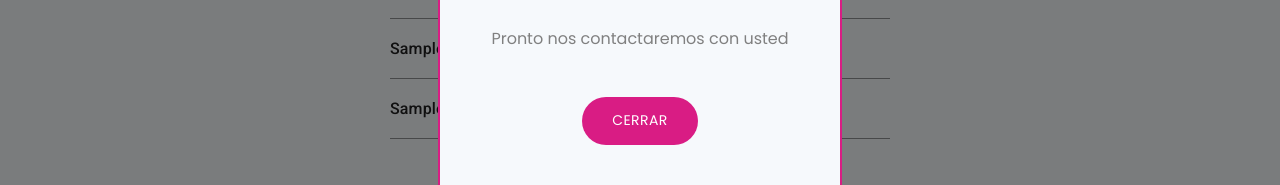
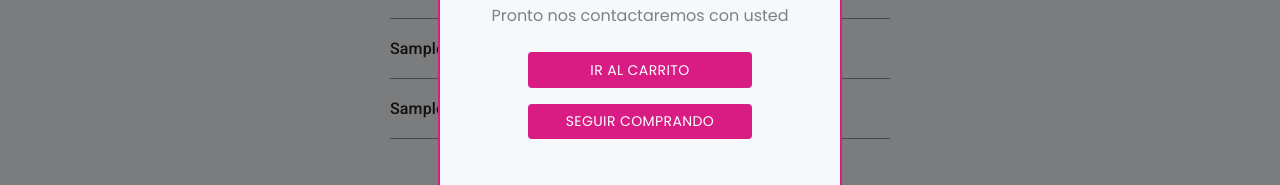
Before and after one commit to nataliarrod/la-store, a React (Create React App) app: page / in a window 1280 px wide. Both pictures are taken after typing "Sample", "name@example.com", "Sample", "Sample" into the empty fields and a click on the button "ENVIAR". Shown: the part 1592-1777 px from the top of the page. Built offline with nearby package versions, Linux system fonts and the light colour scheme; no server answers; the HTML template or start-up script is replaced by a standard one.

Commit message:
added button Order and button Store, changed default border radius (similar to other buttons)

```diff
--- a/src/components/GeneralModal/GeneralModal.jsx
+++ b/src/components/GeneralModal/GeneralModal.jsx
@@ -1,9 +1,17 @@
 import React from "react";
 import { Modal, Backdrop, Fade, Button } from "@material-ui/core";
 import useStyles from "./styles";
+import  { useHistory } from "react-router-dom";
+import { orderRoute } from "../../utils/constants";
+import generalModalConstants from "./constants";
 
 const GeneralModal = ({ openModal, setOpenModal, title, message }) => {
   const classes = useStyles();
+  const History = useHistory();
+
+  const redirectToOrder = () => {
+    History.push(orderRoute);
+  };
 
   return (
     <div className={classes.root}>
@@ -23,14 +31,24 @@ const GeneralModal = ({ openModal, setOpenModal, title, message }) => {
           <div className={classes.paper}>
             <h2>{title}</h2>
             <p>{message}</p>
+            <div className={classes.buttonsModal}>
+              <Button
+                className={classes.buttonGrad}
+                classvariant="contained"
+                type="button"
+                onClick={redirectToOrder}
+              >
+                {generalModalConstants.buttonOrder}
+              </Button>
               <Button
                 className={classes.buttonGrad}
                 classvariant="contained"
                 type="button"
                 onClick={() => setOpenModal(false)}
               >
-              cerrar
+                {generalModalConstants.buttonStore}
               </Button>
+            </div>
           </div>
         </Fade>
       </Modal>
--- /dev/null
+++ b/src/components/GeneralModal/constants.js
@@ -0,0 +1,6 @@
+const generalModalConstants = {
+  buttonOrder: "ir al carrito",
+  buttonStore: "seguir comprando",
+};
+
+export default generalModalConstants;
--- a/src/components/GeneralModal/styles.js
+++ b/src/components/GeneralModal/styles.js
@@ -2,49 +2,56 @@ import { makeStyles } from '@material-ui/core';
 
 const useStyles = makeStyles(() => ({
   modal: {
-    display: 'flex',
-    alignItems: 'center',
-    justifyContent: 'center',
+    display: "flex",
+    alignItems: "center",
+    justifyContent: "center",
   },
   paper: {
-    display: 'flex',
-    flexDirection: 'column',
-    alignItems: 'center',
-    justifyContent: 'center',
-    border: '2px solid #d91c84',
-    background: '#f6f9fc',
-    width: '400px',
-    height: '300px',
-    '&  > h2': {
-      fontFamily: 'Dancing Script',
-      color: '#d91c84',
-      fontSize: '40px',
-      textTransform: 'capitalize',
-      textAlign: 'center',
+    display: "flex",
+    flexDirection: "column",
+    alignItems: "center",
+    justifyContent: "center",
+    border: "2px solid #d91c84",
+    background: "#f6f9fc",
+    width: "400px",
+    height: "300px",
+    "&  > h2": {
+      fontFamily: "Dancing Script",
+      color: "#d91c84",
+      fontSize: "40px",
+      textTransform: "capitalize",
+      textAlign: "center",
+      margin: "0.5rem",
     },
-    '&  > p': {
-      fontFamily: 'Poppins',
-      color: 'gray',
-      fontSize: '16px',
-      textTransform: 'lowercase',
-      textAlign: 'center',
+    "&  > p": {
+      fontFamily: "Poppins",
+      color: "gray",
+      fontSize: "16px",
+      textTransform: "lowercase",
+      textAlign: "center",
+      margin: "1rem",
     },
-    '&  > p::first-letter': {
-      textTransform: 'capitalize',
+    "&  > p::first-letter": {
+      textTransform: "capitalize",
     },
   },
+  buttonsModal: {
+    display: "flex",
+    flexDirection: "column",
+    justifyContent: "center",
+  },
   buttonGrad: {
-    background: '#d91c84',
-    borderRadius: '50px',
-    color: 'white',
-    height: 48,
-    padding: '0 30px',
-    textTransform: 'uppercase',
-    margin: '30px 0px',
-    fontFamily: 'Poppins',
-    '&:hover':{
-      backgroundColor: '#b63281'
-    }
+    width: "14rem",
+    background: "#d91c84",
+    color: "white",
+    height: "2.2rem",
+    padding: "0 30px",
+    textTransform: "uppercase",
+    margin: "0.5rem",
+    fontFamily: "Poppins",
+    "&:hover": {
+      backgroundColor: "#b63281",
+    },
   },
 }));
 
```
Lines whose indentation alone changed are shown as unchanged.
